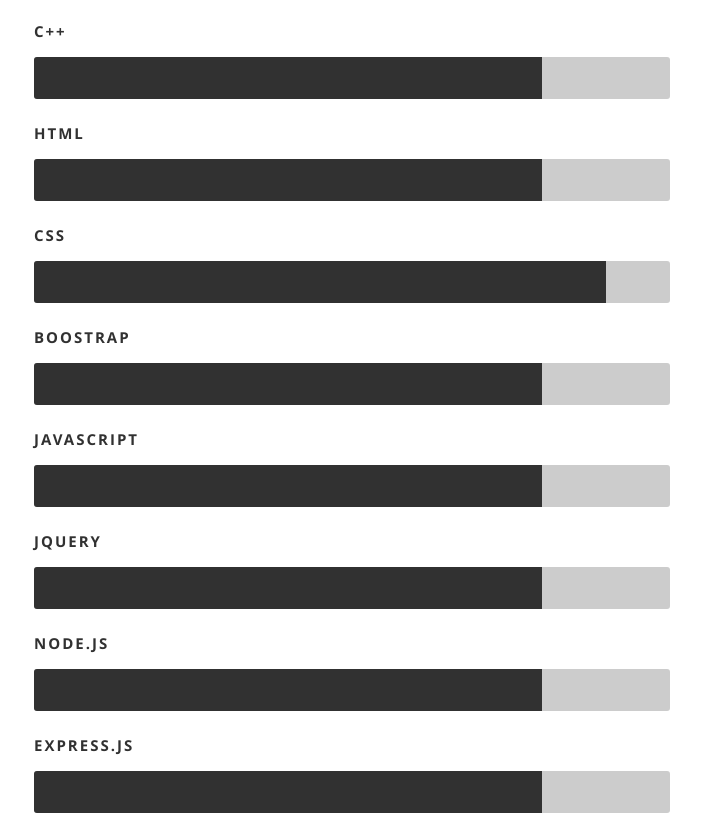
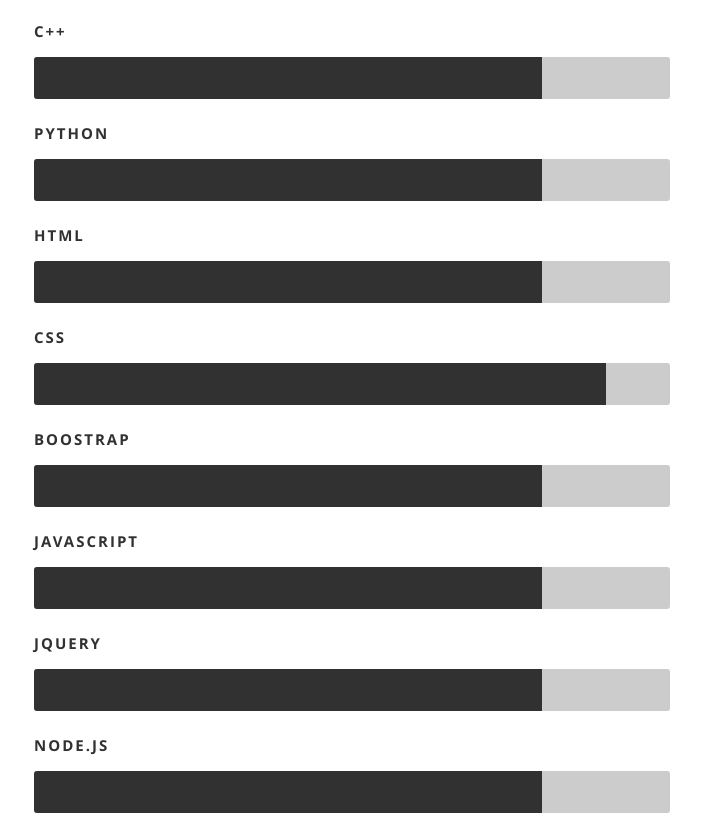
Before and after one commit to Tejx27/Resume, a plain HTML site: page index.html in a window 1280 px wide. Shown: the part 2102-2918 px from the top of the page, without its empty margins (361-1062 px from the left). Drawn offline with nearby package versions, Linux system fonts and the light colour scheme; a web font is replaced by a local one.

Commit message:
Updated Skills

```diff
--- a/index.html
+++ b/index.html
@@ -160,6 +160,7 @@
             <ul class="skills">
               <li><span class="bar-expand photoshop"></span><em>C Language</em></li>
               <li><span class="bar-expand html5"></span><em>C++</em></li>
+              <li><span class="bar-expand html5"></span><em>Python</em></li>
               <li><span class="bar-expand html5"></span><em>HTML</em></li>
               <li><span class="bar-expand css"></span><em>CSS</em></li>
               <li><span class="bar-expand html5"></span><em>Boostrap</em></li>
```
